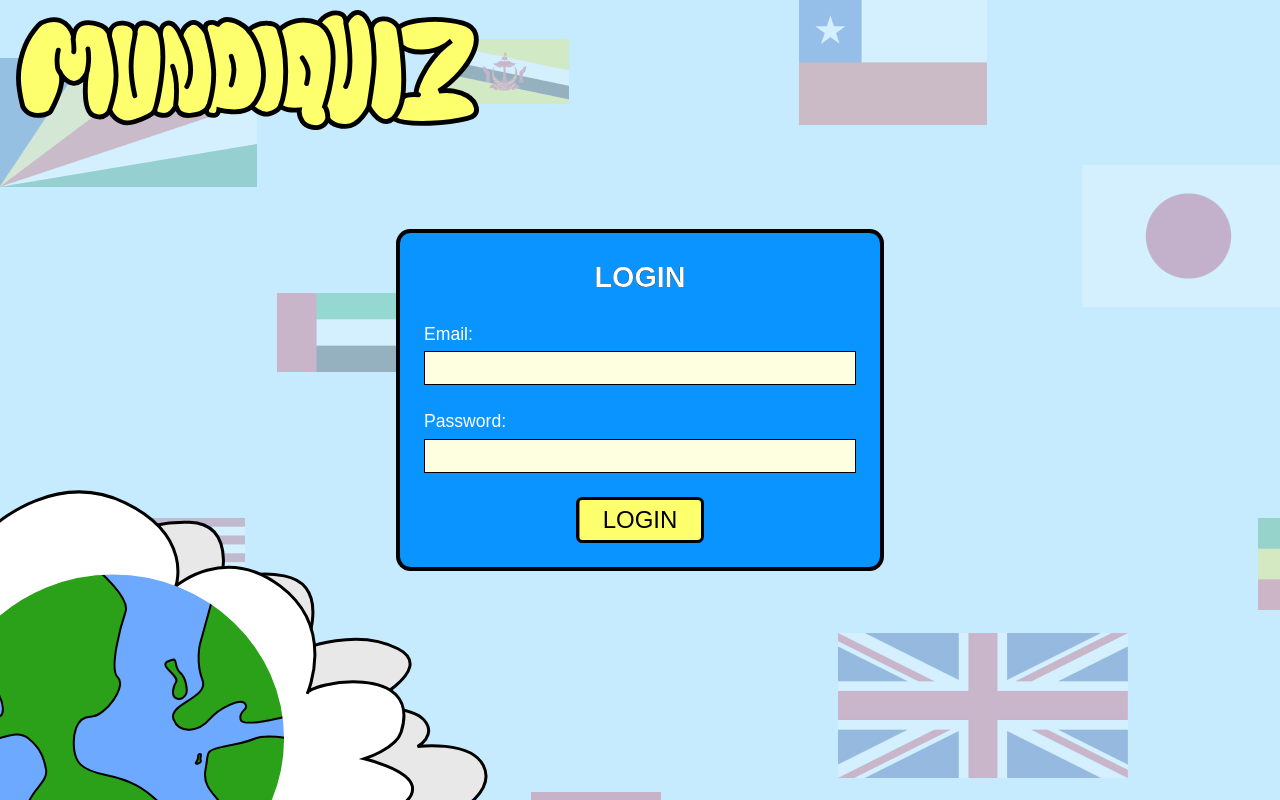
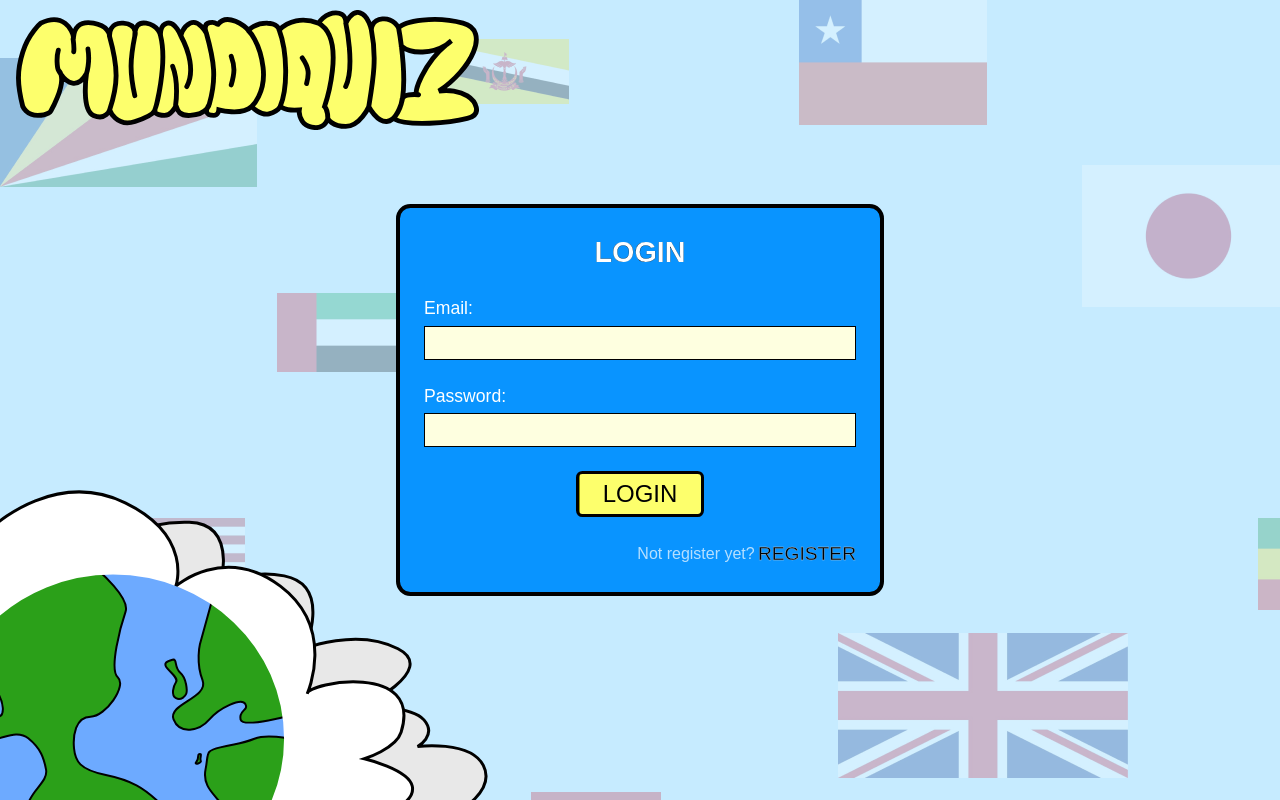
Before and after one commit to gabyplasencia/gabrielaplasenciaPPPDAWs, a React (Vite) app in the folder front-usuarios/: page / in a window 1280 px wide. Built offline with nearby package versions, Linux system fonts and the light colour scheme; a web font is replaced by a local one.

Commit message:
issue #52: añadi una seccion que se me habia olvidado en el from de login

```diff
--- a/front-usuarios/src/pages/Login.jsx
+++ b/front-usuarios/src/pages/Login.jsx
@@ -13,6 +13,10 @@ const Login = () => {
                     <input type="password" name="password" id="password" className="form__input" required/>
                 </div>
                 <button className="regular-bnt">LOGIN</button>
+                <div className="login-register__wrapper">
+                    <p className="login-register__text">Not register yet?</p>
+                    <a className="login-register__link" href="/register">REGISTER</a>
+                </div>
             </form>
         </section>
     )
--- a/front-usuarios/src/sass/globals/_general.scss
+++ b/front-usuarios/src/sass/globals/_general.scss
@@ -37,10 +37,10 @@ body {
     top: 0.4rem;
     left: 0.4rem;
     height: 3rem;
+    object-fit: contain;
     @include mixin.media(root.$desktop){
         top: 0.6rem;
         left: 1rem;
         height: 15vh;
     }
-    object-fit: contain;
 }
--- a/front-usuarios/src/sass/views/_login.scss
+++ b/front-usuarios/src/sass/views/_login.scss
@@ -0,0 +1,19 @@
+.login-register {
+    &__wrapper {
+        display: flex;
+        align-items: center;
+        align-self:flex-end;
+        gap: 0.2rem;
+    }
+
+    &__text {
+        color: var(--white);
+        opacity: 0.7;
+    }
+
+    &__link {
+        font-size: 1.2rem;
+        -webkit-text-stroke: 0.3px rgb(204, 204, 204);
+        color: var(--black);
+    }
+}
```
Also changed, not shown: 1 other file (tests, documents, lock files or other folders).
